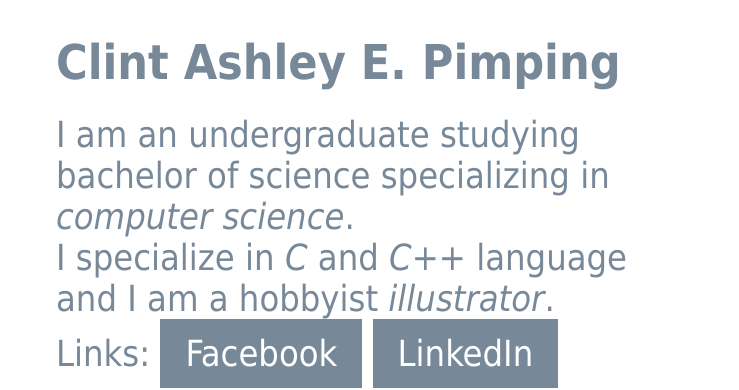
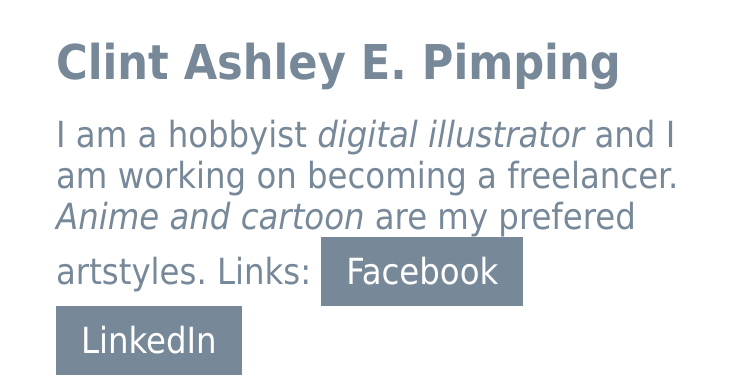
Before and after one commit to clintashleyy/activity03, a plain HTML site: page index.html in a window 1280 px wide. Shown: the part 230-620 px from the top of the page, 0-739 px from the left. Drawn offline with Linux system fonts and the light colour scheme.

Commit message:
Update index.html

```diff
--- a/index.html
+++ b/index.html
@@ -39,8 +39,8 @@
 	    <b>Clint Ashley E. Pimping</b>
 	 </p>
 	 <p style="font-size: 36px; margin: 0px 0px 0px 48px">
-	    I am an undergraduate studying bachelor of science specializing in <em>computer science</em>. <br>
-	    I specialize in <em>C</em> and <em>C++</em> language and I am a hobbyist <em>illustrator</em>.<br>
+	    I am a hobbyist <em>digital illustrator</em> and I am working on becoming a freelancer.<br>
+		 <em>Anime and cartoon</em> are my prefered artstyles.
 	    Links:
 	    <a href="https://www.facebook.com/clintashleyy/">Facebook</a>
             <a href="https://www.linkedin.com/in/clint-ashley-pimping-aaba91212/">LinkedIn</a>
```
